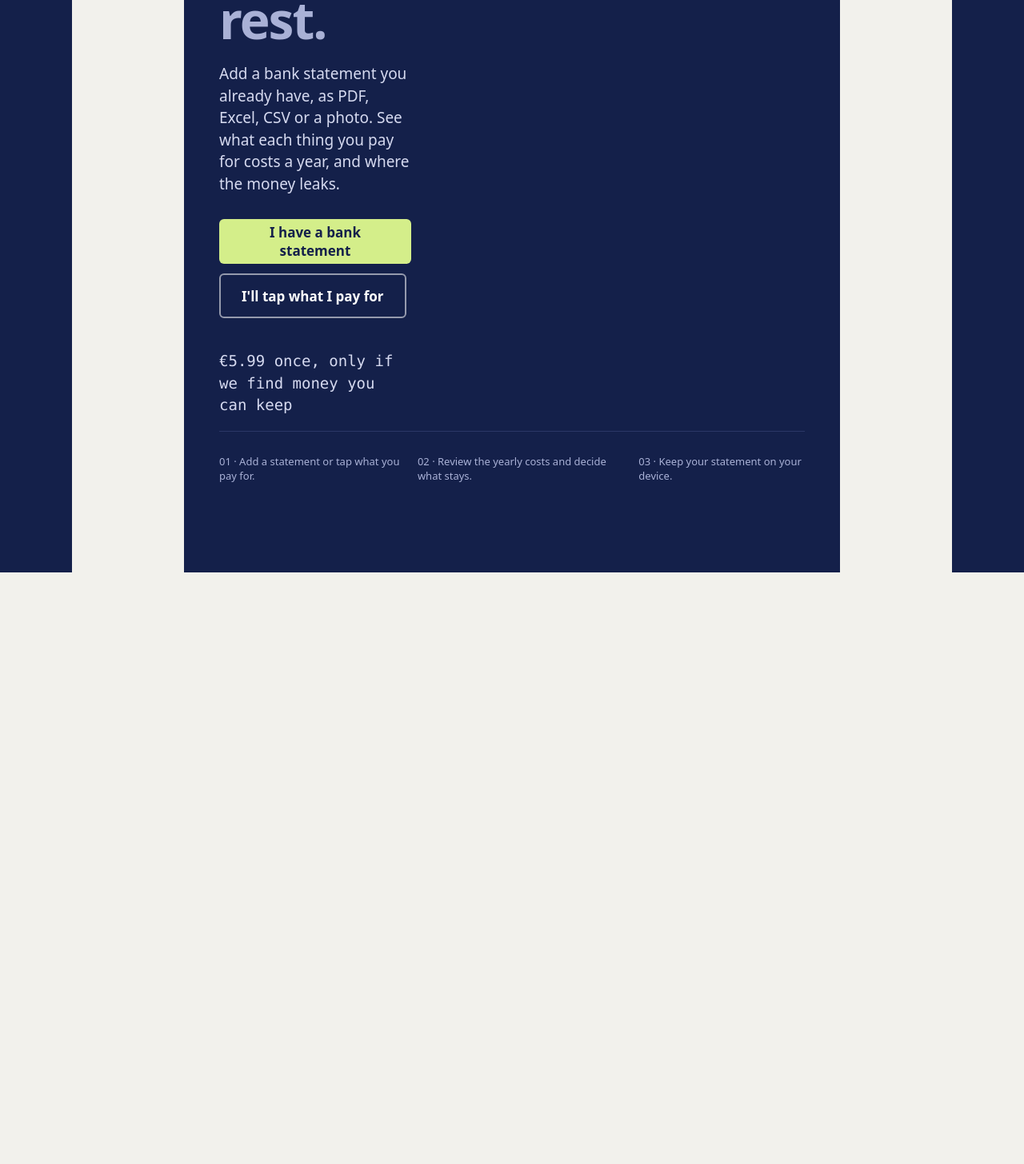
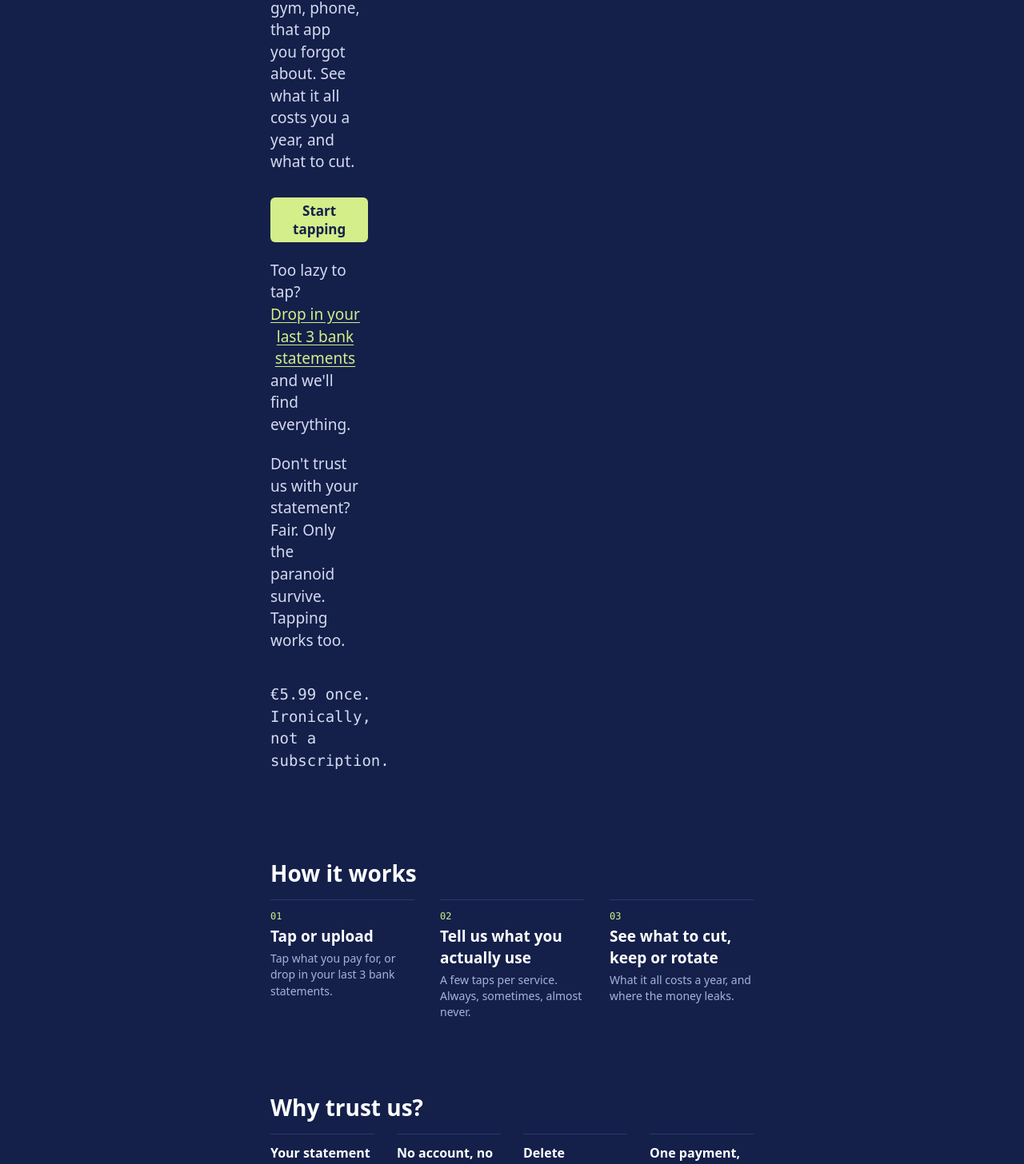
Before and after one commit to esmsaah/enough, a React (Vite) app: page / in a window 1280 px wide. Shown: the part 559-2015 px from the top of the page at 80% size. Before the commit the page ends 1275 px from the top, so only its background shows below. Built offline with nearby package versions, Linux system fonts and the light colour scheme.

Commit message:
Tap-first landing with how it works and trust section

```diff
--- a/src/App.tsx
+++ b/src/App.tsx
@@ -55,7 +55,7 @@ function AppFrame() {
   const showDesktopHeader = state.step !== 'landing';
   const showReceipt = ['quickstart', 'addstatement', 'keep', 'found', 'anythingElse', 'usage', 'cutlist'].includes(state.step);
   return (
-    <div className={`app${showReceipt ? ' app--with-receipt' : ''}`}>
+    <div className={`app${showReceipt ? ' app--with-receipt' : ''}${state.step === 'landing' ? ' app--landing' : ''}`}>
       {showDesktopHeader && <DesktopHeader />}
       <main className="app-content"><Flow /></main>
       {showReceipt && <DesktopReceipt />}
--- a/src/screens/Landing.tsx
+++ b/src/screens/Landing.tsx
@@ -1,4 +1,5 @@
-// Mobile and desktop versions follow design/Main and design/LandingDesktop.
+// Mobile and desktop versions follow design/Main and design/LandingDesktop,
+// with the copy agreed on 2026-10-07 (tap first, statements optional).
 import { useStore } from '../app/store';
 import { formatMoney, AUDIT_PRICE_EUR } from '../app/money';
 import { Button } from '../components/ui';
@@ -7,40 +8,72 @@ const EXAMPLE: Array<[string, number]> = [
   ['Netflix', 191.88], ['Disney+', 131.88], ['Dropbox', 143.88], ['FitZone Gym', 480],
 ];
 
+const STEPS = [
+  ['01', 'Tap or upload', 'Tap what you pay for, or drop in your last 3 bank statements.'],
+  ['02', 'Tell us what you actually use', 'A few taps per service. Always, sometimes, almost never.'],
+  ['03', 'See what to cut, keep or rotate', 'What it all costs a year, and where the money leaks.'],
+];
+
+const TRUST = [
+  ['Your statement never leaves your phone.', "It's read right here, on your device. We never see it."],
+  ['No account, no bank login.', "We'll never ask for your password. No sign-up either."],
+  ['Delete everything in one tap.', 'Nothing stays unless you want a reminder email.'],
+  ['One payment, then we’re gone.', 'No subscription, no upsell, no data to sell.'],
+];
+
 export function Landing() {
   const { dispatch } = useStore();
   return (
     <div className="screen screen--navy on-navy landing-screen">
+      <div className="landing-inner">
         <header className="landing-header">
-        <div><strong>Enough.</strong><span>A financial audit that works for you</span></div>
+          <div><strong>Enough.</strong><span>Your subscriptions, audited once.</span></div>
           <a href="#how">How it works</a>
         </header>
+
         <div className="landing-layout">
           <main className="landing-copy">
-          <h1>Know what's worth paying for. <span>Cut the rest.</span></h1>
-          <p>Add a bank statement you already have, as PDF, Excel, CSV or a photo. See what each thing you pay for costs a year, and where the money leaks.</p>
+            <h1>Tap what you pay for.</h1>
+            <p>Netflix, gym, phone, that app you forgot about. See what it all costs you a year, and what to cut.</p>
             <div className="landing-actions">
-            <Button variant="primary" full onClick={() => dispatch({ type: 'goto', step: 'addstatement' })}>I have a bank statement</Button>
-            <Button variant="secondary" full onClick={() => dispatch({ type: 'goto', step: 'quickstart' })}>I'll tap what I pay for</Button>
+              <Button variant="primary" full onClick={() => dispatch({ type: 'goto', step: 'quickstart' })}>Start tapping</Button>
             </div>
-          <p className="landing-price">{formatMoney(AUDIT_PRICE_EUR, 'EUR')} once, only if we find money you can keep</p>
+            <p className="landing-alt">
+              Too lazy to tap?{' '}
+              <button type="button" className="landing-link" onClick={() => dispatch({ type: 'goto', step: 'addstatement' })}>Drop in your last 3 bank statements</button>
+              {' '}and we'll find everything.
+            </p>
+            <p className="landing-alt landing-alt--quiet">Don't trust us with your statement? Fair. Only the paranoid survive. Tapping works too.</p>
+            <p className="landing-price">{formatMoney(AUDIT_PRICE_EUR, 'EUR')} once. Ironically, not a subscription.</p>
           </main>
+
           <aside className="landing-example" aria-label="Example yearly costs">
             <div className="landing-example__paper">
-            <div className="landing-example__caption"><span>Your year</span><span>Sep 2026</span></div>
+              <div className="landing-example__caption"><span>Your year</span><span>Example</span></div>
               <hr />
               {EXAMPLE.map(([name, amount], index) => <div className={`landing-example__row${index === 1 || index === 2 ? ' landing-example__row--strike' : ''}`} key={name}><span>{name}</span><span>{formatMoney(amount, 'EUR')}</span></div>)}
               <hr />
               <div className="landing-example__total"><span>Found this year</span><strong>{formatMoney(467.76, 'EUR')}</strong></div>
             </div>
-          <p className="landing-privacy">We never see your statement. Only shop names and prices leave your device, never your name, account or dates.</p>
           </aside>
         </div>
-      <section className="landing-how" id="how">
-        <span>01 · Add a statement or tap what you pay for.</span>
-        <span>02 · Review the yearly costs and decide what stays.</span>
-        <span>03 · Keep your statement on your device.</span>
+
+        <section className="landing-how" id="how" aria-label="How it works">
+          <h2>How it works</h2>
+          <ol>
+            {STEPS.map(([n, title, text]) => (
+              <li key={n}><span className="landing-how__n">{n}</span><strong>{title}</strong><span>{text}</span></li>
+            ))}
+          </ol>
         </section>
+
+        <section className="landing-trust" aria-label="Why trust us">
+          <h2>Why trust us?</h2>
+          <ul>
+            {TRUST.map(([title, text]) => <li key={title}><strong>{title}</strong><span>{text}</span></li>)}
+          </ul>
+        </section>
+      </div>
     </div>
   );
 }
--- a/src/styles/base.css
+++ b/src/styles/base.css
@@ -111,7 +111,6 @@ p { margin: 8px 0; }
 .landing-example__total { font-family: var(--font-display); }
 .landing-example__total strong { font-size: 24px; font-weight: 800; }
 .landing-privacy { margin: 12px 0 0; color: var(--muted-on-navy); font-size: 12px; line-height: 1.45; }
-.landing-how { display: none; }
 
 .file-dropzone { padding: 0; border: 0; background: transparent; text-align: initial; }
 .file-dropzone__hint { display: none; }
@@ -196,7 +195,6 @@ p { margin: 8px 0; }
   .landing-example__total { margin-top: 0; }
   .landing-example__total strong { font-size: 32px; }
   .landing-privacy { font-size: 13px; }
-  .landing-how { display: flex; justify-content: space-between; gap: 20px; margin-top: auto; padding-top: 28px; border-top: 1px solid #2b3766; color: var(--muted-on-navy); font-size: 13px; }
   .file-dropzone { display: flex; align-items: center; gap: 20px; padding: 24px; border: 2px dashed var(--dash); border-radius: var(--radius-card); background: var(--white); cursor: copy; }
   .file-dropzone__hint { display: block; flex: 1; margin: 0; color: var(--ink); font-weight: 700; }
   .file-dropzone .btn { width: auto; min-width: 150px; }
@@ -242,3 +240,27 @@ p { margin: 8px 0; }
 .country-line select { min-height: 40px; border: 1.5px solid var(--line, #C9C8BF); border-radius: 6px; padding: 0 10px; font: inherit; background: #fff; }
 .search-input { width: 100%; box-sizing: border-box; min-height: 48px; border: 1.5px solid var(--line, #C9C8BF); border-radius: 6px; padding: 0 14px; font: inherit; font-size: 16px; margin-bottom: 8px; }
 .link-button { background: none; border: 0; color: var(--indigo, #3346D3); font: inherit; font-size: 15px; text-decoration: underline; text-underline-offset: 3px; min-height: 44px; padding: 0 8px; cursor: pointer; }
+
+/* Landing, tap-first copy (2026-10-07) */
+.landing-inner { display: flex; flex-direction: column; gap: 18px; width: 100%; }
+.landing-alt { margin: 4px 0 0; color: #d6daf0; font-size: 15px; line-height: 1.45; }
+.landing-alt--quiet { color: var(--muted-on-navy); font-size: 14px; }
+.landing-link { background: none; border: 0; padding: 0; color: var(--lime, #D4EE8A); font: inherit; text-decoration: underline; text-underline-offset: 3px; cursor: pointer; }
+.landing-price { text-align: left; font-size: 12px; margin-top: 8px; }
+.landing-how h2, .landing-trust h2 { margin: 28px 0 12px; font-size: 22px; color: var(--white); }
+.landing-how ol, .landing-trust ul { list-style: none; margin: 0; padding: 0; display: grid; gap: 14px; }
+.landing-how li, .landing-trust li { display: flex; flex-direction: column; gap: 4px; padding-top: 12px; border-top: 1px solid #2b3766; }
+.landing-how li strong, .landing-trust li strong { font-size: 16px; color: var(--white); }
+.landing-how li span:last-child, .landing-trust li span { color: var(--muted-on-navy); font-size: 14px; line-height: 1.45; }
+.landing-how__n { font-family: var(--font-mono); font-size: 12px; color: var(--lime, #D4EE8A); }
+
+@media (min-width: 901px) {
+  .app.app--landing { max-width: none; background: var(--navy); }
+  .app--landing .landing-screen { max-width: none; padding: 36px 0 72px; }
+  .landing-inner { max-width: 1200px; margin: 0 auto; padding: 0 64px; box-sizing: border-box; }
+  .landing-alt { font-size: 17px; max-width: 540px; }
+  .landing-how h2, .landing-trust h2 { margin-top: 72px; font-size: 28px; }
+  .landing-how ol { grid-template-columns: repeat(3, minmax(0, 1fr)); gap: 32px; }
+  .landing-trust ul { grid-template-columns: repeat(4, minmax(0, 1fr)); gap: 28px; }
+  .landing-how li strong { font-size: 19px; }
+}
```
Lines whose indentation alone changed are shown as unchanged.
